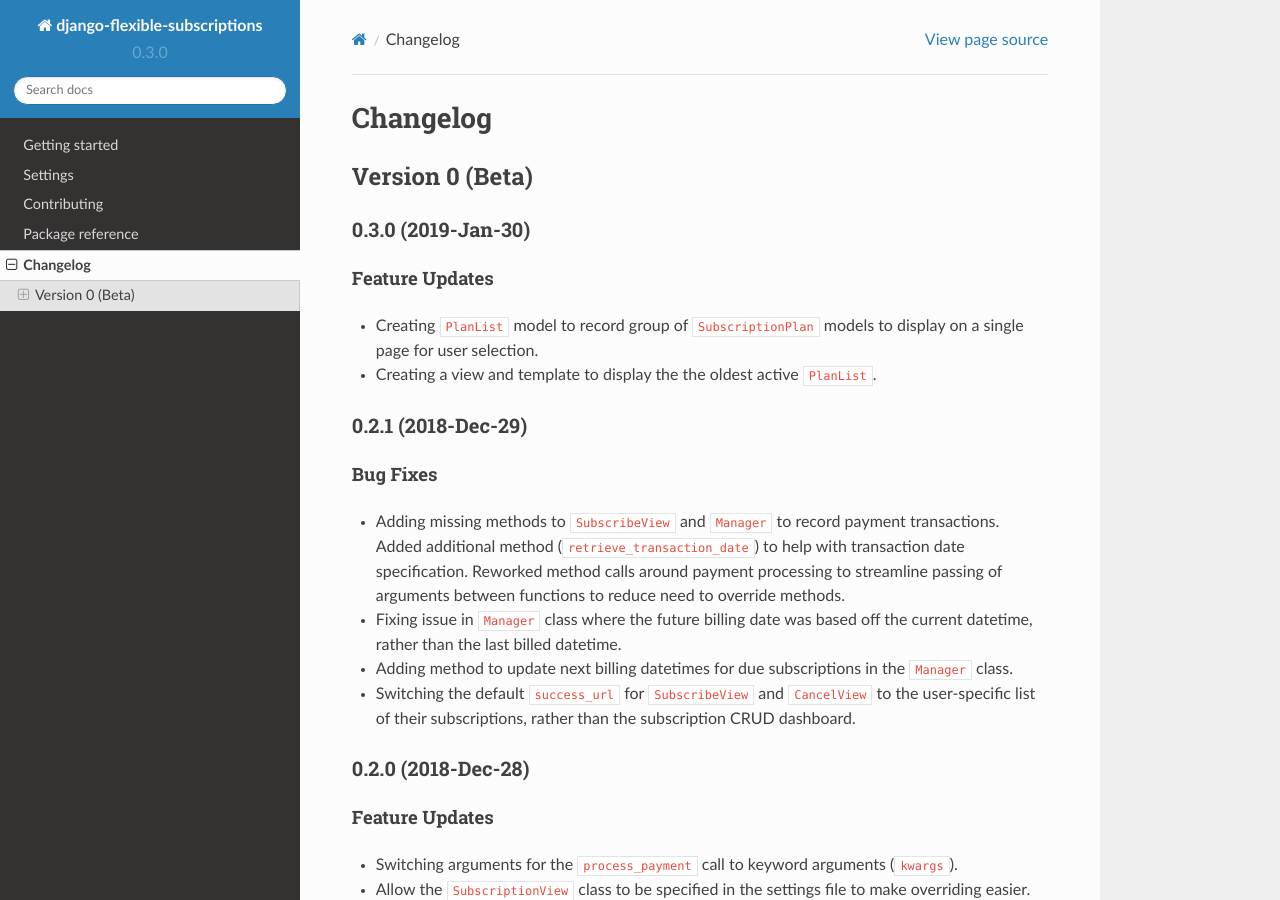
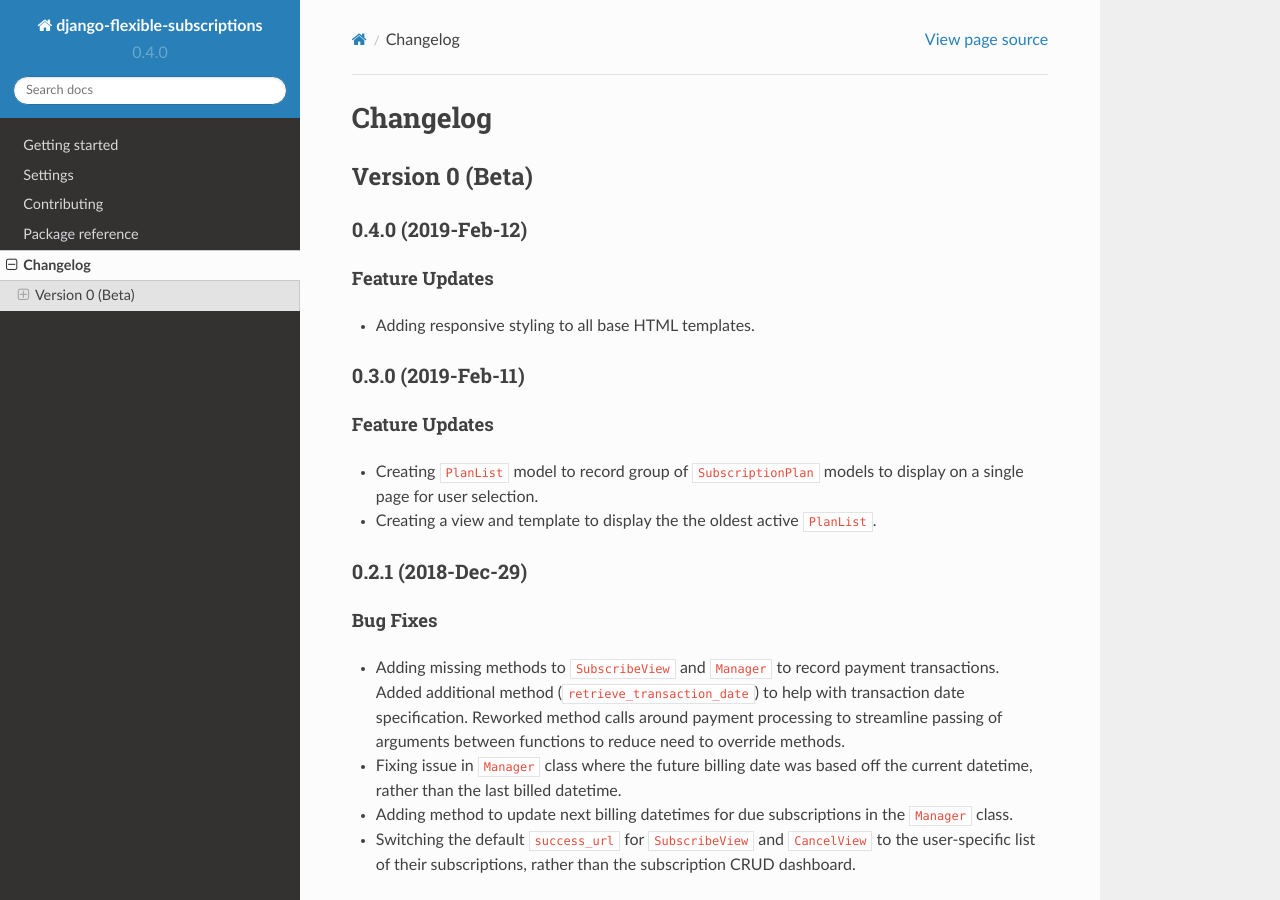
Before and after one commit to studybuffalo/django-flexible-subscriptions, a Sphinx documentation site: the page built from docs/changelog.rst, in a window 1280 px wide and 900 px high. Built offline with Sphinx 7.4.7 and the Read the Docs theme 2.0.0, drawn with Linux system fonts in a browser that asks for light colours; the version number is read from the project's files by our own code.

Commit message:
Updating changelog and version numbers

```diff
--- a/docs/changelog.rst
+++ b/docs/changelog.rst
@@ -6,7 +6,15 @@
 Version 0 (Beta)
 ----------------
 
-0.3.0 (2019-Jan-30)
+0.4.0 (2019-Feb-12)
+===================
+
+Feature Updates
+---------------
+
+* Adding responsive styling to all base HTML templates.
+
+0.3.0 (2019-Feb-11)
 ===================
 
 Feature Updates
--- a/subscriptions/__init__.py
+++ b/subscriptions/__init__.py
@@ -1,5 +1,5 @@
 # pylint: disable=missing-docstring, invalid-name
-__version__ = '0.3.0'
+__version__ = '0.4.0'
 
 # Provide DepreciationWarning for older Django versions
 import warnings
```
